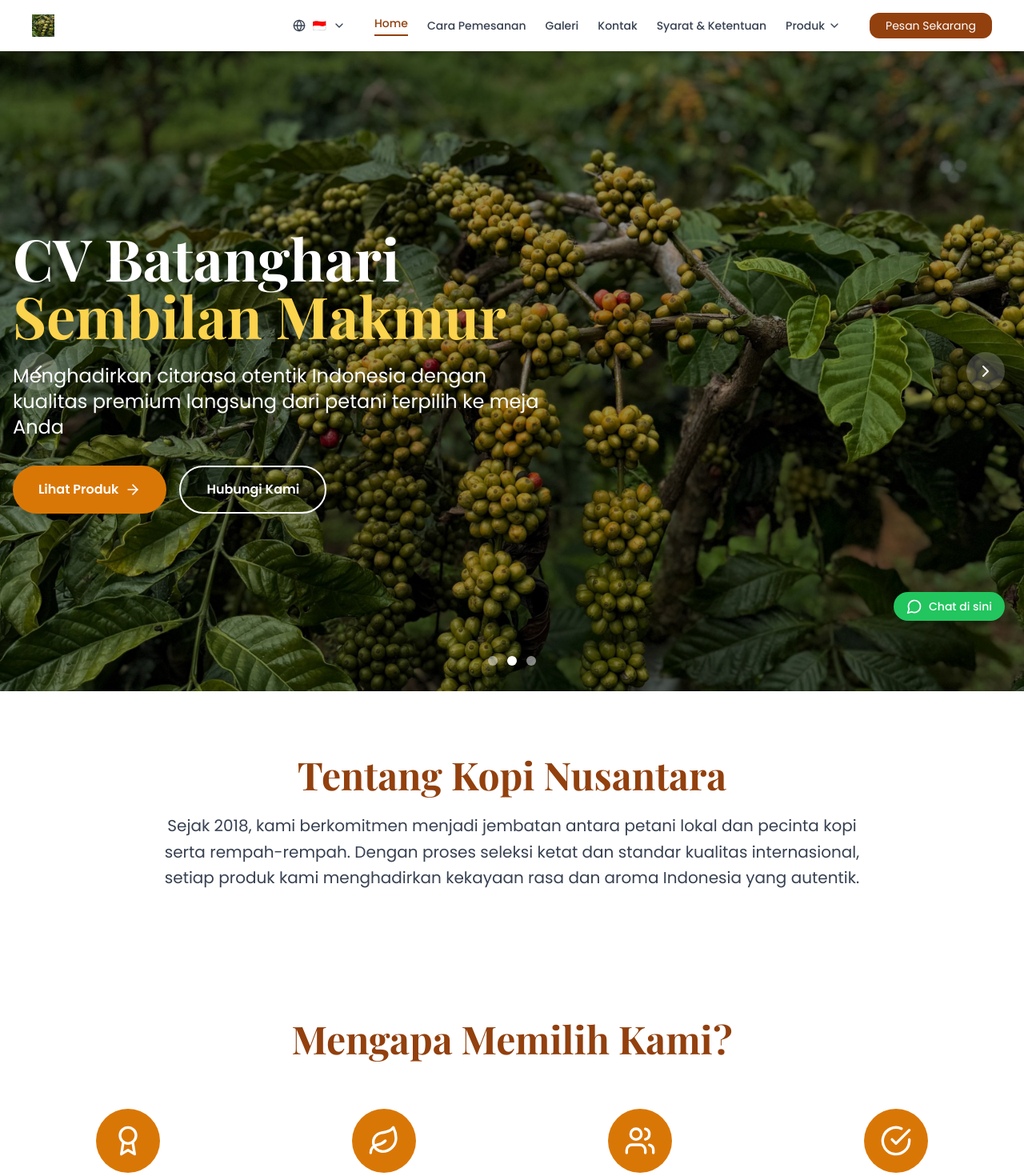
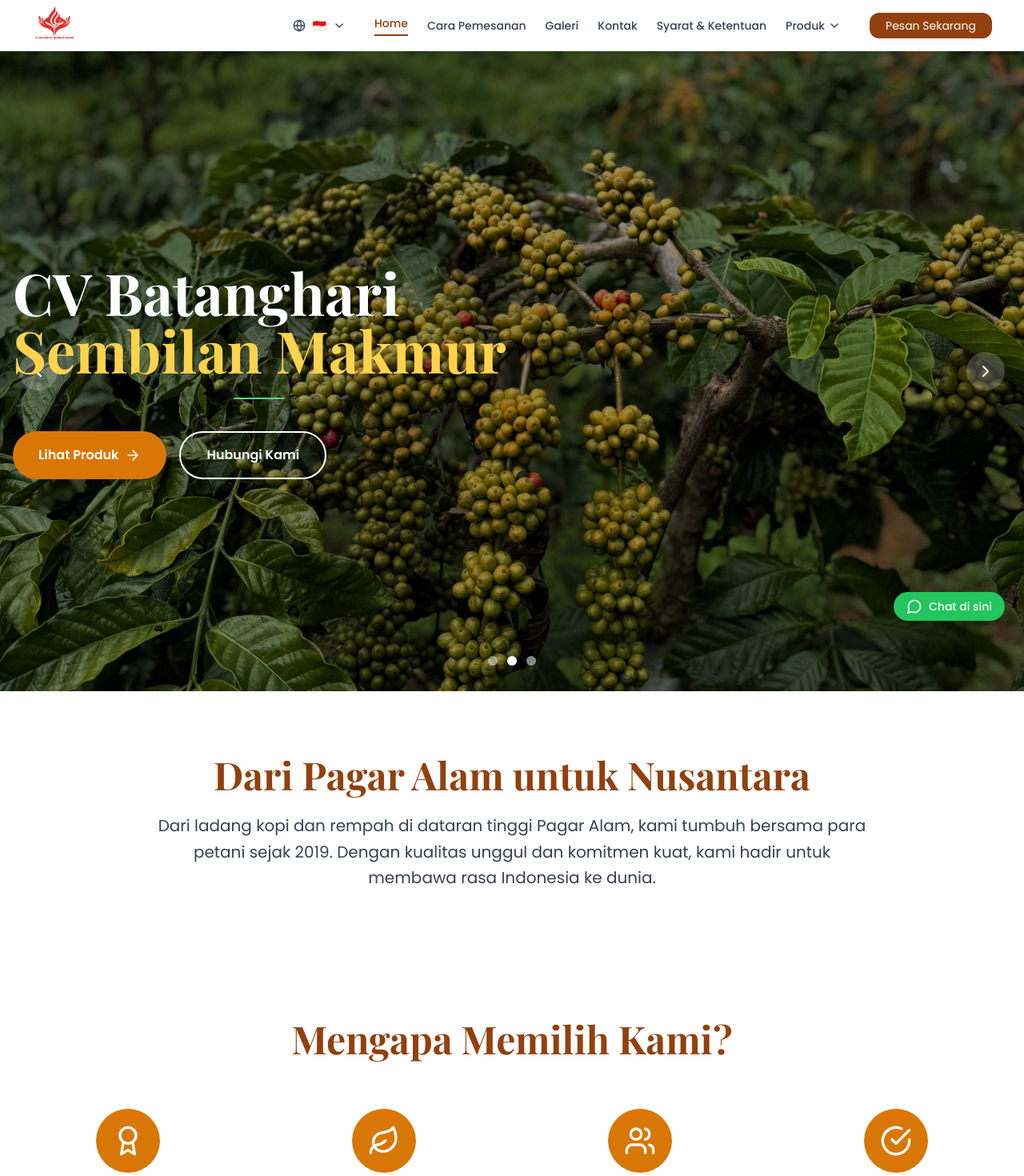
Before and after one commit to Suryaalghifari/coffe-palembang, a React (Vite) app: page / in a window 1280 px wide. Shown: the top 1470 px of the page at 80% size. Built offline with nearby package versions, Linux system fonts and the light colour scheme.

Commit message:
Update Home Page, Footer, Header

```diff
--- a/index.html
+++ b/index.html
@@ -2,9 +2,9 @@
 <html lang="en">
   <head>
     <meta charset="UTF-8" />
-    <link rel="icon" type="image/svg+xml" href="/vite.svg" />
+    <link rel="icon" type="image/png" href="/assets/logo/logo.png" />
     <meta name="viewport" content="width=device-width, initial-scale=1.0" />
-    <title>CV. BatangHari Sembilan Makmur</title>
+    <title>CV BatangHari Sembilan Makmur</title>
   </head>
   <body>
     <div id="root"></div>
--- a/src/components/Footer.tsx
+++ b/src/components/Footer.tsx
@@ -1,6 +1,6 @@
-import React from 'react';
-import { Coffee, Mail, Phone, MapPin, Instagram, Facebook } from 'lucide-react';
-import { Link } from 'react-router-dom';
+import React from "react";
+import { Coffee, Mail, Phone, MapPin, Instagram, Facebook } from "lucide-react";
+import { Link } from "react-router-dom";
 
 const Footer = () => {
   return (
@@ -8,20 +8,34 @@
       <div className="max-w-7xl mx-auto px-4 sm:px-6 lg:px-8 py-12">
         <div className="grid grid-cols-1 md:grid-cols-4 gap-8">
           {/* Company Info */}
+          {/* Company Info */}
           <div className="col-span-1 md:col-span-2">
-            <div className="flex items-center space-x-2 mb-4">
-              <Coffee className="h-8 w-8 text-amber-600" />
-              <span className="font-playfair text-2xl font-bold text-amber-800">Kopi Nusantara</span>
+            <div className="flex items-center space-x-4 mb-4">
+              <img
+                src="/assets/logo/logo.png"
+                alt="Logo"
+                className="h-16 w-16 md:h-20 md:w-20 object-contain"
+              />
+              <span className="font-playfair text-xl md:text-2xl font-bold text-amber-800">
+                CV. BatangHari Sembilan Makmur
+              </span>
             </div>
             <p className="text-gray-600 mb-4 leading-relaxed">
-              UMKM yang berdedikasi menghadirkan kopi dan rempah-rempah terbaik Nusantara
-              dengan kualitas premium dan citarasa otentik yang telah dipercaya sejak 2018.
+              UMKM yang berdedikasi menghadirkan kopi dan rempah-rempah terbaik
+              Nusantara dengan kualitas premium dan citarasa otentik yang telah
+              dipercaya sejak 2018.
             </p>
             <div className="flex space-x-4">
-              <a href="#" className="text-amber-600 hover:text-amber-800 transition-colors">
+              <a
+                href="#"
+                className="text-amber-600 hover:text-amber-800 transition-colors"
+              >
                 <Instagram className="h-5 w-5" />
               </a>
-              <a href="#" className="text-amber-600 hover:text-amber-800 transition-colors">
+              <a
+                href="#"
+                className="text-amber-600 hover:text-amber-800 transition-colors"
+              >
                 <Facebook className="h-5 w-5" />
               </a>
             </div>
@@ -29,19 +43,58 @@
 
           {/* Quick Links */}
           <div>
-            <h3 className="font-semibold text-lg mb-4 text-amber-800">Quick Links</h3>
+            <h3 className="font-semibold text-lg mb-4 text-amber-800">
+              Quick Links
+            </h3>
             <ul className="space-y-2">
-              <li><Link to="/" className="text-gray-600 hover:text-amber-800 transition-colors">Home</Link></li>
-              <li><Link to="/products" className="text-gray-600 hover:text-amber-800 transition-colors">Products</Link></li>
-              <li><Link to="/how-to-order" className="text-gray-600 hover:text-amber-800 transition-colors">How to Order</Link></li>
-              <li><Link to="/gallery" className="text-gray-600 hover:text-amber-800 transition-colors">Gallery</Link></li>
-              <li><Link to="/contact" className="text-gray-600 hover:text-amber-800 transition-colors">Contact</Link></li>
+              <li>
+                <Link
+                  to="/"
+                  className="text-gray-600 hover:text-amber-800 transition-colors"
+                >
+                  Home
+                </Link>
+              </li>
+              <li>
+                <Link
+                  to="/products"
+                  className="text-gray-600 hover:text-amber-800 transition-colors"
+                >
+                  Products
+                </Link>
+              </li>
+              <li>
+                <Link
+                  to="/how-to-order"
+                  className="text-gray-600 hover:text-amber-800 transition-colors"
+                >
+                  How to Order
+                </Link>
+              </li>
+              <li>
+                <Link
+                  to="/gallery"
+                  className="text-gray-600 hover:text-amber-800 transition-colors"
+                >
+                  Gallery
+                </Link>
+              </li>
+              <li>
+                <Link
+                  to="/contact"
+                  className="text-gray-600 hover:text-amber-800 transition-colors"
+                >
+                  Contact
+                </Link>
+              </li>
             </ul>
           </div>
 
           {/* Contact Info */}
           <div>
-            <h3 className="font-semibold text-lg mb-4 text-amber-800">Contact Us</h3>
+            <h3 className="font-semibold text-lg mb-4 text-amber-800">
+              Contact Us
+            </h3>
             <div className="space-y-3">
               <div className="flex items-center space-x-2">
                 <MapPin className="h-4 w-4 text-amber-600" />
@@ -55,7 +108,9 @@
               </div>
               <div className="flex items-center space-x-2">
                 <Mail className="h-4 w-4 text-amber-600" />
-                <span className="text-gray-600 text-sm">info@kopinusantara.com</span>
+                <span className="text-gray-600 text-sm">
+                  info@kopinusantara.com
+                </span>
               </div>
             </div>
           </div>
@@ -63,7 +118,8 @@
 
         <div className="border-t border-gray-200 mt-8 pt-8 text-center">
           <p className="text-gray-500 text-sm">
-            © 2024 Kopi Nusantara. All rights reserved. Made with ❤️ for Indonesian Coffee & Spices
+            © 2024 Kopi Nusantara. All rights reserved. Made with ❤️ for
+            Indonesian Coffee & Spices
           </p>
         </div>
       </div>
--- a/src/components/Header.tsx
+++ b/src/components/Header.tsx
@@ -51,7 +51,11 @@
           {/* Logo */}
           <div className="flex items-center space-x-2">
             <Link to="/" className="flex items-center space-x-2">
-              <img src="assets/header1.jpg" alt="Logo" className="h-7 w-7" />
+              <img
+                src="/assets/logo/logo.png"
+                alt="Logo"
+                className="h-14 w-14 md:h-14 md:w-14 object-contain"
+              />
               <span className="font-playfair text-xl font-bold text-amber-800">
                 {/* Teks Disamping */}
               </span>
--- a/src/contexts/LanguageContext.tsx
+++ b/src/contexts/LanguageContext.tsx
@@ -27,14 +27,13 @@
     // Home Page
     "home.hero.title": "CV Batanghari",
     "home.hero.subtitle": "Sembilan Makmur",
-    "home.hero.description":
-      "Menghadirkan citarasa otentik Indonesia dengan kualitas premium langsung dari petani terpilih ke meja Anda",
     "home.hero.viewProducts": "Lihat Produk",
     "home.hero.contactUs": "Hubungi Kami",
 
-    "home.about.title": "Tentang Kopi Nusantara",
+    "home.about.title": "Dari Pagar Alam untuk Nusantara",
+
     "home.about.description":
-      "Sejak 2018, kami berkomitmen menjadi jembatan antara petani lokal dan pecinta kopi serta rempah-rempah. Dengan proses seleksi ketat dan standar kualitas internasional, setiap produk kami menghadirkan kekayaan rasa dan aroma Indonesia yang autentik.",
+      "Dari ladang kopi dan rempah di dataran tinggi Pagar Alam, kami tumbuh bersama para petani sejak 2019. Dengan kualitas unggul dan komitmen kuat, kami hadir untuk membawa rasa Indonesia ke dunia.",
 
     "home.whyUs.title": "Mengapa Memilih Kami?",
     "home.whyUs.quality.title": "Kualitas Premium",
@@ -60,12 +59,19 @@
     "home.gallery.viewGallery": "Lihat Galeri Lengkap",
 
     "home.team.title": "Tim Kami",
-    "home.team.owner.name": "Budi Santoso",
-    "home.team.owner.role": "Founder & CEO",
-    "home.team.manager.name": "Sari Dewi",
-    "home.team.manager.role": "Production Manager",
-    "home.team.expert.name": "Ahmad Rizki",
-    "home.team.expert.role": "Quality Expert",
+    "home.team.owner.name": "MUHAMMAD RYAN GUMAY",
+    "home.team.owner.role": "FOUNDER & CEO",
+    "home.team.manager.name": "YOSEP P GUMAY",
+    "home.team.manager.role": "BUSINESS DEVELOPMENT OFFICER",
+    "home.team.expert.name": "LISA AYU HIDAYATI",
+    "home.team.expert.role": "DOMISTIC SALES",
+
+    "home.team.owner.description":
+      "Pendiri dan pemimpin utama yang membentuk arah strategis perusahaan sejak awal berdiri. Berpengalaman luas di dunia kopi dan rempah.",
+    "home.team.manager.description":
+      "Bertanggung jawab mengembangkan jaringan bisnis dan kemitraan strategis untuk pertumbuhan perusahaan di pasar lokal maupun global.",
+    "home.team.expert.description":
+      "Mengelola penjualan domestik dan menjaga hubungan baik dengan klien serta mitra distribusi di seluruh Indonesia.",
 
     // Common
     "common.learnMore": "Pelajari Lebih Lanjut",
--- a/src/pages/Home.tsx
+++ b/src/pages/Home.tsx
@@ -22,16 +22,23 @@
     {
       url: "/assets/header1.jpg",
       title: "Kopi Premium Indonesia",
+      color: "bg-yellow-400",
+      width: "w-24",
     },
     {
       url: "/assets/header2.jpg",
       title: "Proses Roasting Berkualitas",
+      color: "bg-green-400",
+      width: "w-16",
     },
     {
       url: "/assets/header3.jpg",
       title: "Rempah-Rempah Pilihan",
+      color: "bg-amber-500",
+      width: "w-32",
     },
   ];
+
   const galleryImages = [
     {
       url: "https://images.pexels.com/photos/894695/pexels-photo-894695.jpeg",
@@ -79,22 +86,19 @@
       name: t("home.team.owner.name"),
       role: t("home.team.owner.role"),
       avatar: "👨‍💼",
-      description:
-        "Memimpin visi perusahaan dengan pengalaman 15+ tahun di industri kopi",
+      description: t("home.team.owner.description"),
     },
     {
       name: t("home.team.manager.name"),
       role: t("home.team.manager.role"),
-      avatar: "👩‍🔬",
-      description:
-        "Mengawasi seluruh proses produksi dengan standar kualitas tertinggi",
+      avatar: "👨‍🌾",
+      description: t("home.team.manager.description"),
     },
     {
       name: t("home.team.expert.name"),
       role: t("home.team.expert.role"),
-      avatar: "👨‍🌾",
-      description:
-        "Ahli dalam seleksi dan grading kopi serta rempah-rempah premium",
+      avatar: "👩‍🔬",
+      description: t("home.team.expert.description"),
     },
   ];
 
@@ -218,9 +222,14 @@
                 {t("home.hero.subtitle")}
               </span>
             </h1>
-            <p className="text-xl md:text-2xl mb-8 leading-relaxed">
-              {t("home.hero.description")}
-            </p>
+
+            <div className="mb-10">
+              <div
+                aria-hidden="true"
+                className={`h-[2px] rounded-full mx-0 md:mx-auto transition-all duration-700 ${heroImages[currentSlide].color} ${heroImages[currentSlide].width}`}
+              />
+            </div>
+
             <div className="flex flex-col sm:flex-row gap-4">
               <Link
                 to="/products"
```
Also changed, not shown: public/assets/logo/logo.png (added).
